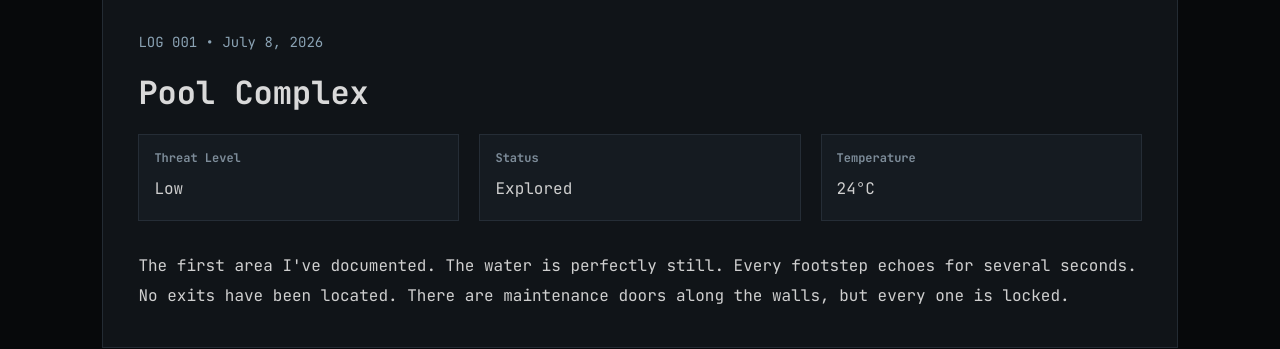
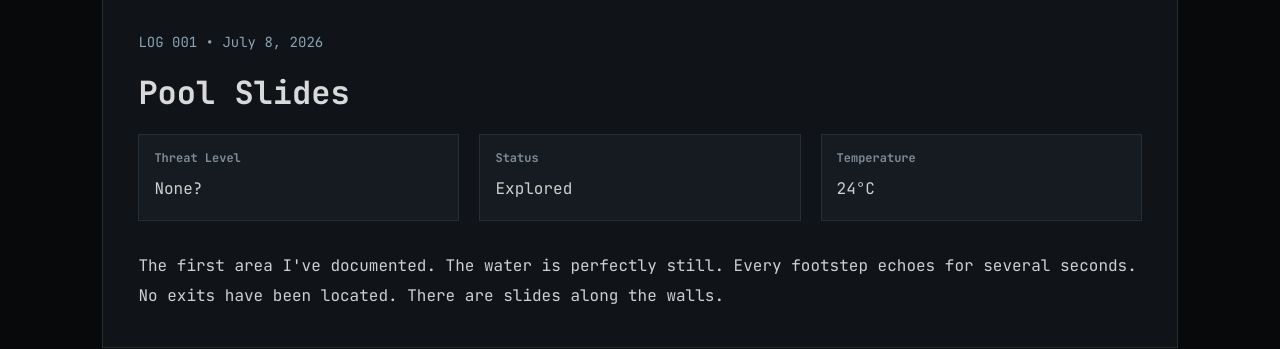
Before and after one commit to zakbooks1/poolroomsAhh, a plain HTML site: page index.html in a window 1280 px wide. Shown: the part 643-992 px from the top of the page. Drawn offline with Linux system fonts and the light colour scheme.

Commit message:
Update index.html

```diff
--- a/index.html
+++ b/index.html
@@ -199,13 +199,13 @@ If I stop uploading, assume I found something I wasn't supposed to.
 LOG 001 • July 8, 2026
 </div>
 
-<h2>Pool Complex</h2>
+<h2>Pool Slides</h2>
 
 <div class="info">
 
 <div class="box">
 <h4>Threat Level</h4>
-<p>Low</p>
+<p>None?</p>
 </div>
 
 <div class="box">
@@ -230,7 +230,7 @@ Every footstep echoes for several seconds.
 
 No exits have been located.
 
-There are maintenance doors along the walls, but every one is locked.
+There are slides along the walls.
 
 </p>
 
```
